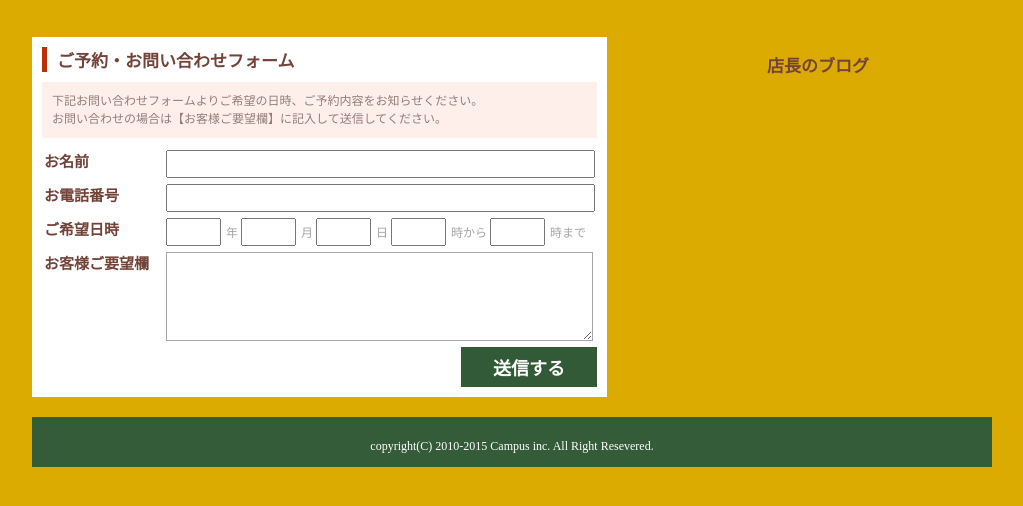
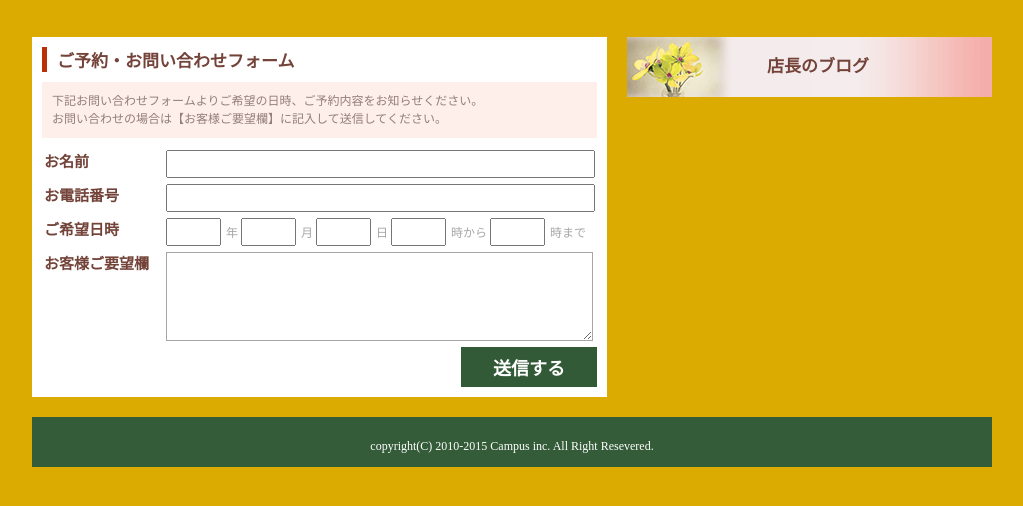
Before and after one commit to Ukoma/-, a plain HTML site: page contact.html in a window 1280 px wide. Shown: the part 172-678 px from the top of the page, without its empty margins (128-1151 px from the left). Drawn offline with Linux system fonts and the light colour scheme.

Commit message:
Update style.css

```diff
--- a/style.css
+++ b/style.css
@@ -223,7 +223,7 @@ div#right ul li a#contact{
 }
 
 div#right ul li a#blog{
-    background: url(images/14バナー2.png);
+    background: url(https://github.com/Ukoma/-/blob/main/14%E3%83%90%E3%83%8A%E3%83%BC2.png?raw=true);
 }
 
 div.clear{
```
